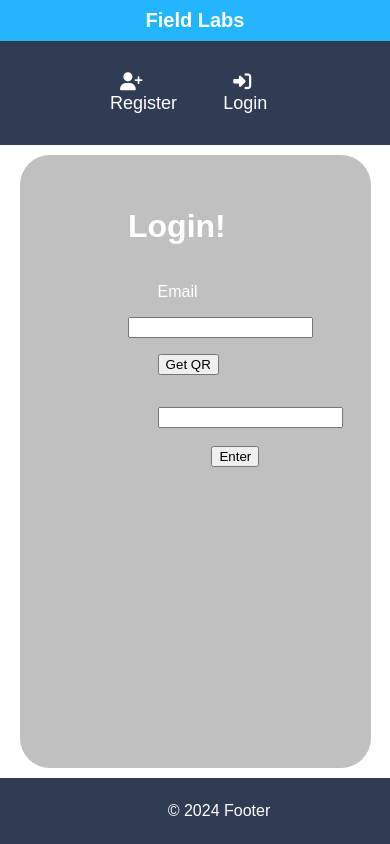
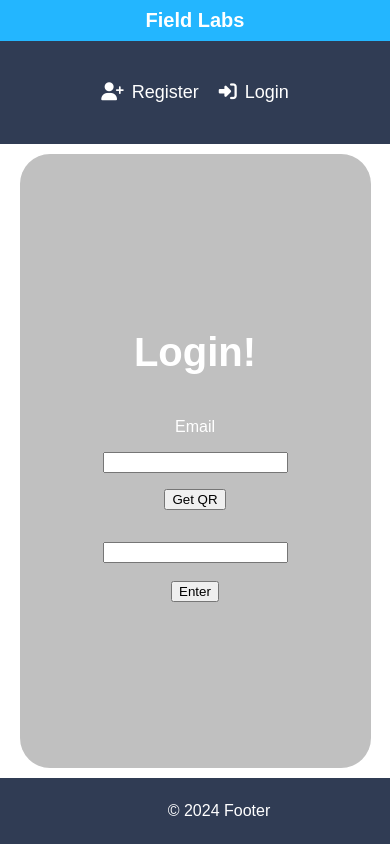
Before and after one commit to Daan0101/fieldlabs, a PHP site: page /login.php in a window 390 px wide. Run offline with PHP 8.4, Linux system fonts and the light colour scheme; some libraries are stand-ins or nearby versions.

Commit message:
update(style.css) login centered
- de login gecenterd, style komt in volgende push

```diff
--- a/fieldlabs/assets/css/style.css
+++ b/fieldlabs/assets/css/style.css
@@ -98,6 +98,10 @@ header {
     transform: translateY(4px);
 }
 
+.title {
+    font-size: 250%;
+}
+
 #btnPost, #btnSearch {
     width: 250%;
 }
@@ -135,6 +139,9 @@ header {
 }
 
 .main-content {
+    display: flex;
+    justify-content: center;
+    align-items: center;
     flex-grow: 1;
     padding: 1em;
 }
@@ -146,6 +153,10 @@ header {
 }
 
 div.row {
+    display: flex;
+    justify-content: center;
+    align-items: center;
+    flex-direction: column;
     padding-bottom: 16px;
     padding-top: 16px;
 }
@@ -210,8 +221,12 @@ footer {
     }
 
     div.row {
-        padding-right: 0;
-        margin-left: 16%;
+        display: flex;
+        justify-content: center;
+        align-items: center;
+        flex-direction: column;
+        padding-bottom: 16px;
+        padding-top: 16px;
     }
 
     .main-content {
--- a/fieldlabs/login.php
+++ b/fieldlabs/login.php
@@ -12,7 +12,7 @@
     <div class="container">
         <div class="main-content">
             <div class="row">
-                <h1>Login!</h1>
+                <h1 class="title">Login!</h1>
                 <div id="form-container">
                     <form method="post">
                         <div class="row">
```
